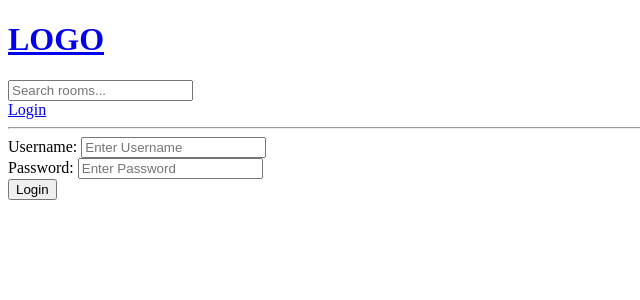
After one commit to curder/django_study_buddy_demo, a Django app: page /login/ in a window 1280 px wide. The commit adds this page. Shown: the top 300 px of the page, without its empty margins (0-640 px from the left). Run offline with Django 4.2, Linux system fonts and the light colour scheme.

Commit message:
Add login and logout

```diff
--- /dev/null
+++ b/base/templates/base/login_register.html
@@ -0,0 +1,20 @@
+{% extends 'main.html' %}
+
+{% block content %}
+    <div>
+        <form action="" method="POST">
+            {% csrf_token %}
+            <div>
+                <label for="username">Username:</label>
+                <input type="text" name="username" placeholder="Enter Username"/>
+            </div>
+
+            <div>
+                <label for="password">Password:</label>
+                <input type="password" name="password" placeholder="Enter Password">
+            </div>
+
+            <input type="submit" value="Login">
+        </form>
+    </div>
+{% endblock %}
--- a/base/templates/main.html
+++ b/base/templates/main.html
@@ -10,6 +10,15 @@
 <body>
 {% include "navbar.html" %}
 
+<div>
+    {% if messages %}
+        <ul class="messages">
+            {% for message in messages %}
+                <li>{{ message }}</li>
+            {% endfor %}
+        </ul>
+    {% endif %}
+</div>
 {% block content %}
 {% endblock %}
 </body>
--- a/base/templates/navbar.html
+++ b/base/templates/navbar.html
@@ -6,4 +6,10 @@
     <input type="text" name="q" placeholder="Search rooms..." />
 </form>
 
+{% if request.user.is_authenticated %}
+    <a href="{% url 'logout' %}">Logout</a>
+{% else %}
+    <a href="{% url 'login' %}">Login</a>
+{% endif %}
+
 <hr>
--- a/base/urls.py
+++ b/base/urls.py
@@ -2,6 +2,8 @@ from django.urls import path
 from . import views
 
 urlpatterns = [
+    path('login/', views.loginPage, name='login'),
+    path('logout/', views.logoutPage, name='logout'),
     path('', views.home, name='home'),
     path('room/<str:pk>/destroy/', views.destroyRoom, name='rooms.destroy'),
     path('room/<str:pk>/update/', views.updateRoom, name='rooms.update'),
--- a/base/views.py
+++ b/base/views.py
@@ -1,5 +1,8 @@
 from django.shortcuts import render, redirect
+from django.contrib import messages
+from django.contrib.auth import authenticate, login, logout
 from django.db.models import Q
+from django.contrib.auth.models import User
 from .models import Room, Topic
 from .forms import RoomForm
 
@@ -9,6 +12,31 @@ from .forms import RoomForm
 #     {"id": 2, "name": "Design with me"},
 #     {"id": 3, "name": "Frontend developers"},
 # ]
+
+def loginPage(request):
+    if request.method == 'POST':
+        username = request.POST.get('username')
+        password = request.POST.get('password')
+
+        try:
+            User.objects.get(username=username)
+        except:
+            messages.error(request, 'User does not exists.')
+
+        user = authenticate(request, username=username, password=password)
+        if user is not None:
+            login(request, user)
+            return redirect('home')
+        else:
+            messages.error(request, 'Username or password does not exists')
+
+    context = {}
+    return render(request, 'base/login_register.html', context=context)
+
+
+def logoutPage(request):
+    logout(request)
+    return redirect('home')
 
 
 def home(request):
@@ -28,9 +56,7 @@ def home(request):
 
 def room(request, pk):
     room = Room.objects.get(id=pk)
-
     context = {"room": room}
-
     return render(request, 'base/room.html', context=context)
 
 
@@ -57,7 +83,6 @@ def updateRoom(request, pk):
         return redirect('home')
 
     context = {"form": form}
-
     return render(request, 'base/room_form.html', context=context)
 
 
```
